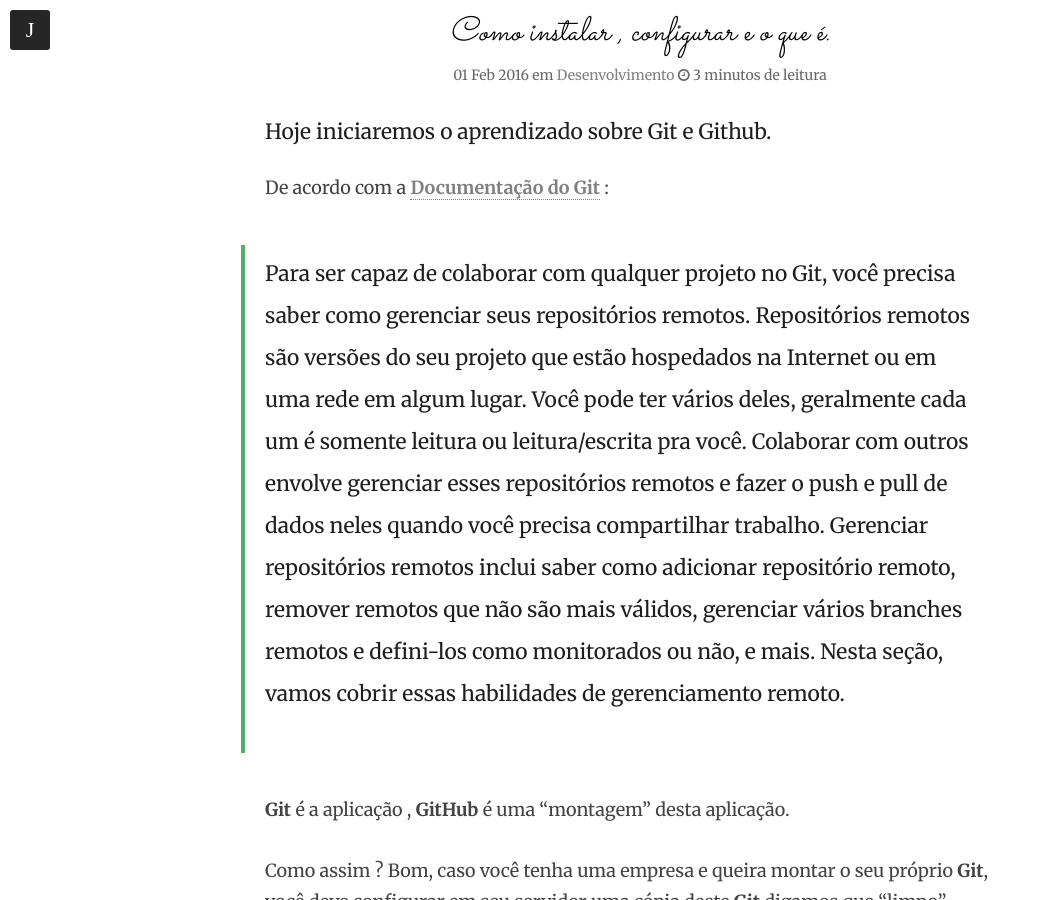
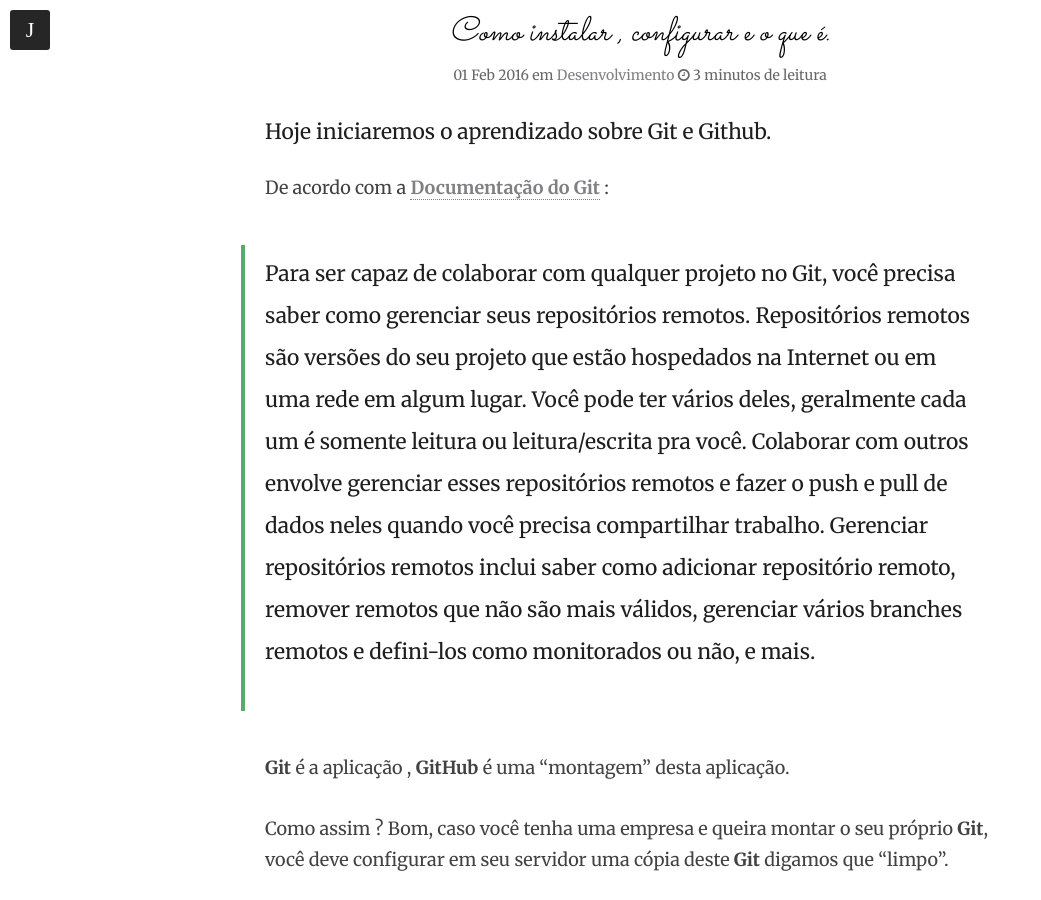
Before and after one commit to jhoemrs/old_theme, a Jekyll site: the page built from _posts/2016-02-01-usando-git-github.md, in a window 1280 px wide and 900 px high, scrolled down 762 px. Shown: the whole window, without its empty margins (0-1041 px from the left). Built offline with Jekyll 4.4.1, drawn with Linux system fonts in a browser that asks for light colours; nearby versions of some CDN libraries; comment, search, counter and statistics services are not loaded.

Commit message:
Fix Post.

```diff
--- a/_posts/2016-02-01-usando-git-github.md
+++ b/_posts/2016-02-01-usando-git-github.md
@@ -16,7 +16,7 @@
 
 De acordo com a **[Documentação do Git](https://git-scm.com/book/pt-br/v1/Git-Essencial-Trabalhando-com-Remotos)** :
 
-> >Para ser capaz de colaborar com qualquer projeto no Git, você precisa saber como gerenciar seus repositórios remotos. Repositórios remotos são versões do seu projeto que estão hospedados na Internet ou em uma rede em algum lugar. Você pode ter vários deles, geralmente cada um é somente leitura ou leitura/escrita pra você. Colaborar com outros envolve gerenciar esses repositórios remotos e fazer o push e pull de dados neles quando você precisa compartilhar trabalho. Gerenciar repositórios remotos inclui saber como adicionar repositório remoto, remover remotos que não são mais válidos, gerenciar vários branches remotos e defini-los como monitorados ou não, e mais. Nesta seção, vamos cobrir essas habilidades de gerenciamento remoto.
+> >Para ser capaz de colaborar com qualquer projeto no Git, você precisa saber como gerenciar seus repositórios remotos. Repositórios remotos são versões do seu projeto que estão hospedados na Internet ou em uma rede em algum lugar. Você pode ter vários deles, geralmente cada um é somente leitura ou leitura/escrita pra você. Colaborar com outros envolve gerenciar esses repositórios remotos e fazer o push e pull de dados neles quando você precisa compartilhar trabalho. Gerenciar repositórios remotos inclui saber como adicionar repositório remoto, remover remotos que não são mais válidos, gerenciar vários branches remotos e defini-los como monitorados ou não, e mais.
 
 **Git** é a aplicação , **GitHub** é uma "montagem" desta aplicação.
 
```
